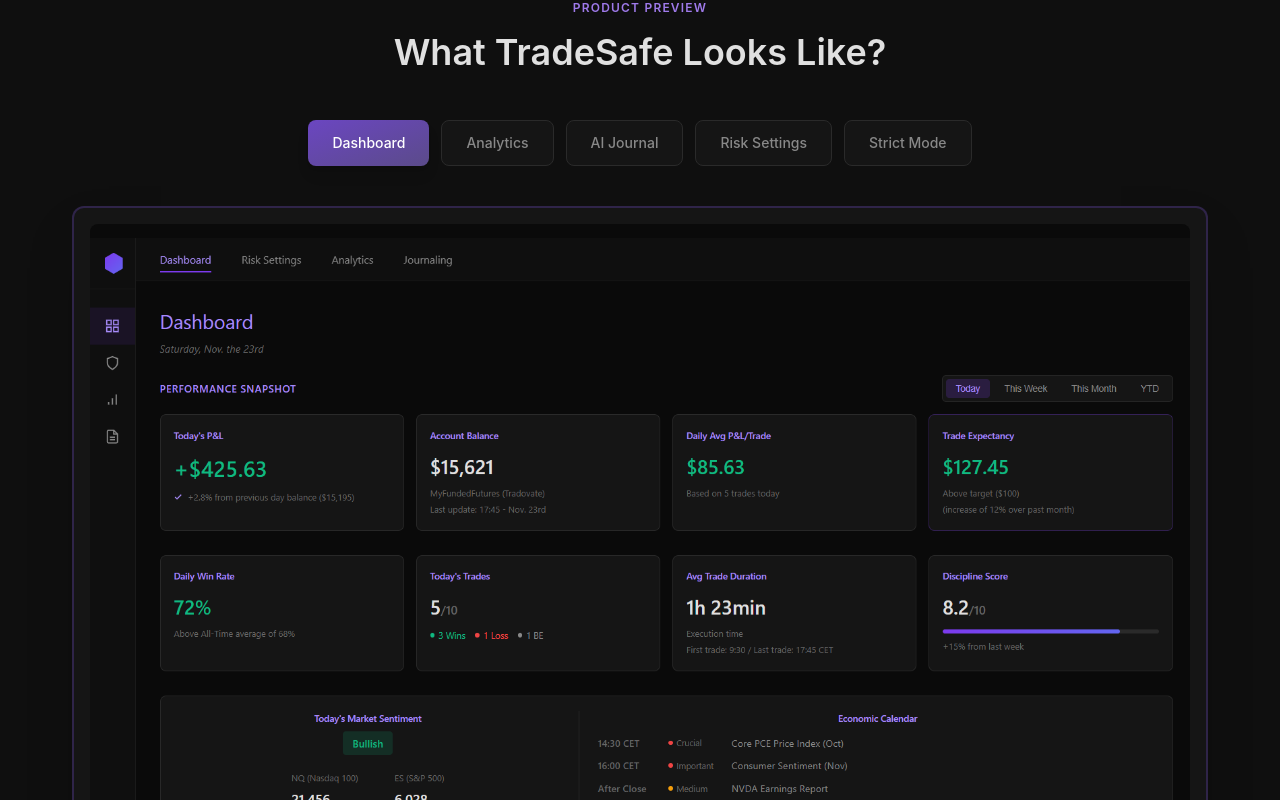
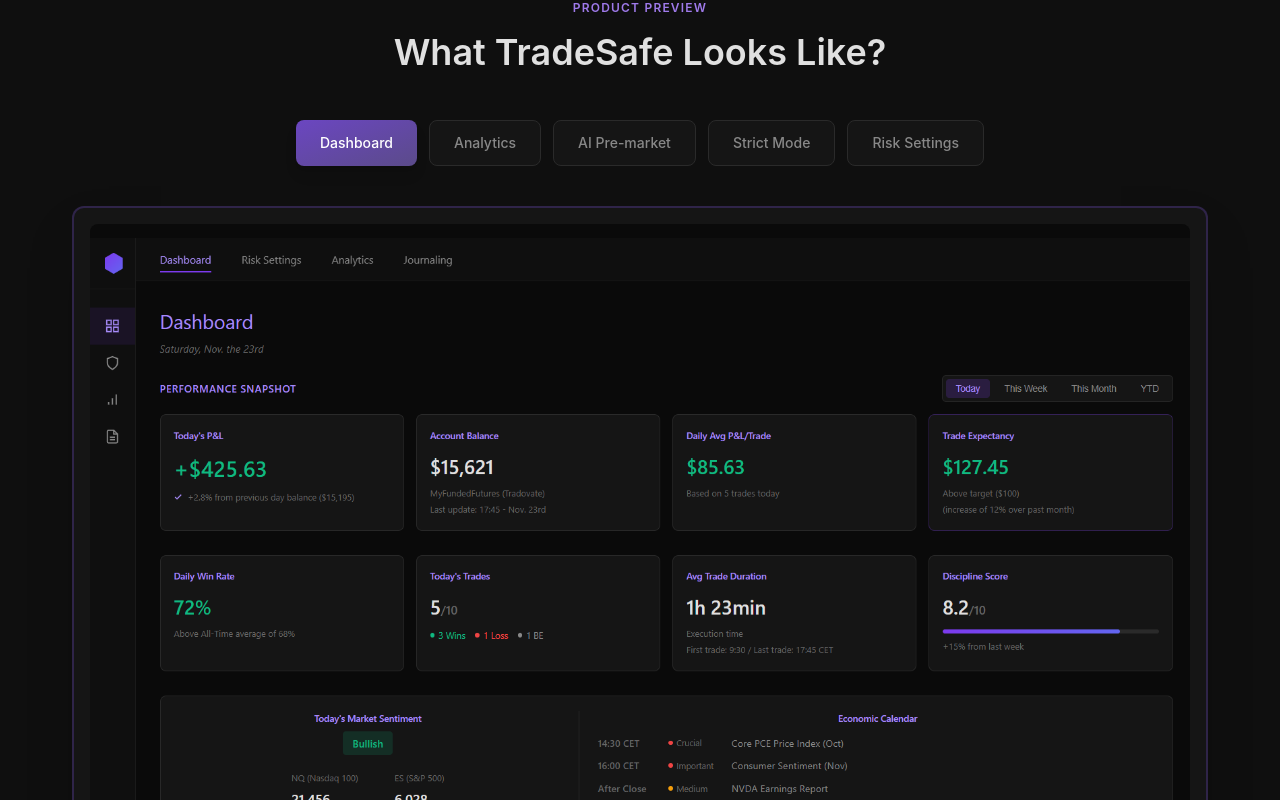
Before and after one commit to Trade-Safe/tradesafe-landing, a Next.js app: page / in a window 1280 px wide. Shown: the part 3680-4480 px from the top of the page. Built offline with nearby package versions, Linux system fonts and the light colour scheme.

Commit message:
Update ProductPreview.tsx

```diff
--- a/components/ProductPreview.tsx
+++ b/components/ProductPreview.tsx
@@ -16,17 +16,17 @@ const tabs = [
   },
   {
     id: 'journal',
-    label: 'AI Journal',
+    label: 'AI Pre-market',
     image: '/wireframes/journal.png'
+  },
+  {
+    id: 'strict-mode',
+    label: 'Strict Mode',
+    image: '/wireframes/risk-settings-1.png'
   },
   {
     id: 'settings',
     label: 'Risk Settings',
-    image: '/wireframes/risk-settings-1.png'
-  },
-  {
-    id: 'strict-mode',
-    label: 'Strict Mode',
     image: '/wireframes/risk-settings-2.png'
   }
 ]
```
